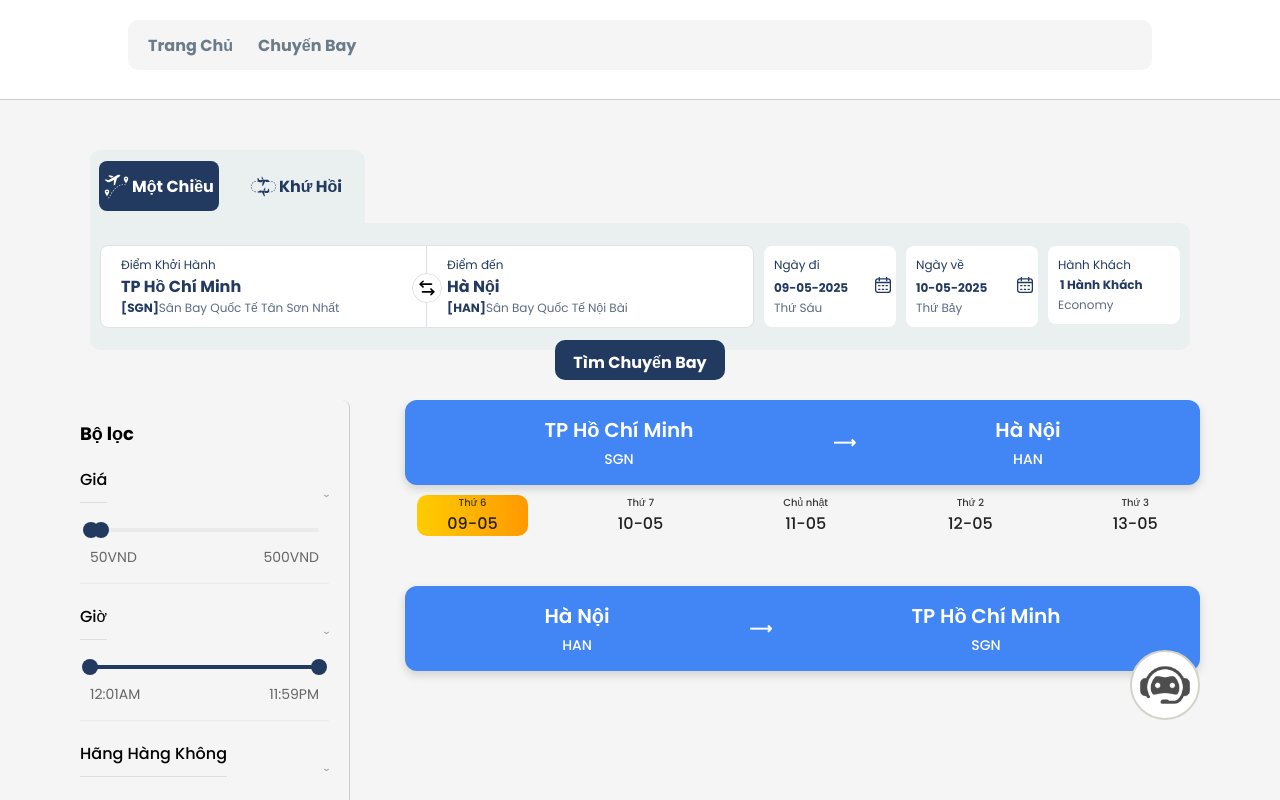
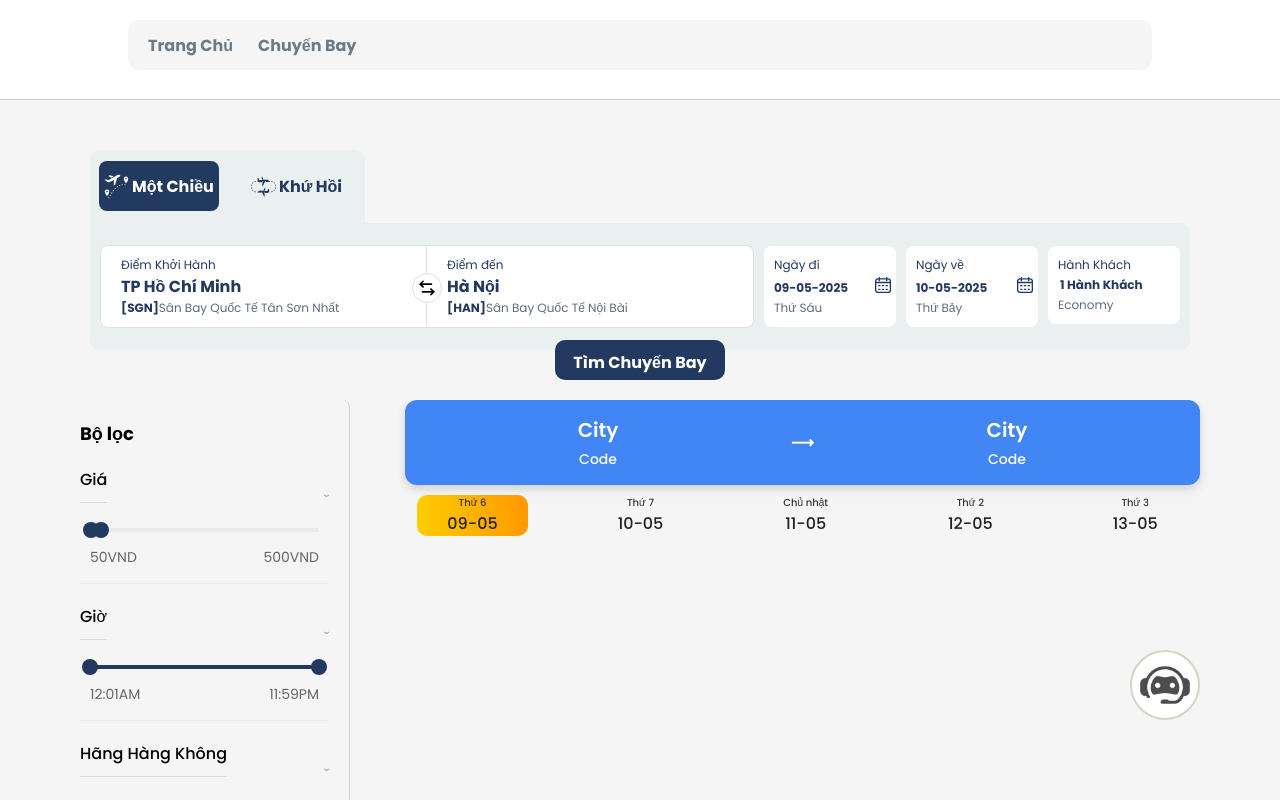
Before and after one commit to NTriCuong/project_CNPM, a React (Create React App) app: page /booking in a window 1280 px wide. Shown: the top 800 px of the page. Built offline with nearby package versions, Linux system fonts and the light colour scheme; a web font is replaced by a local one.

Commit message:
xử lý giao diện hoàng thiện 98%

```diff
--- a/src/component/search/FlightSearchBox.js
+++ b/src/component/search/FlightSearchBox.js
@@ -24,6 +24,7 @@ import { format, parse } from "date-fns";
 import { appendFlightData, setFlightData } from "../../redux/searchFlightSlice";
 import { useNavigate } from "react-router-dom";
 import { setDataDisplay } from "../../redux/dataDisplay";
+import { setIsSearch } from "../../redux/isSearch";
 
 function FlightSearchBox({ className }) {
   const navigate = useNavigate();
@@ -66,6 +67,7 @@ function FlightSearchBox({ className }) {
 
   const handleSubmit = (e) => {
     e.preventDefault();
+      Dispath(setIsSearch(true));
     // kiểm tra khứ hồi hay 1 chiều
     const today = new Date();
     const departureDate = parse(
--- a/src/component/search/component/datefield/DatePickerCustom.js
+++ b/src/component/search/component/datefield/DatePickerCustom.js
@@ -14,7 +14,6 @@ import { selectSearchData } from "../../../../redux/Store";
 const DatePickerCustom = ({ flag }) => {
   //true ngay di false ngay ve
   const selectDatasearch = useSelector(selectSearchData);
-  console.log("selectDatasearch", selectDatasearch);
 
   const [selectedDate, setSelectedDate] = useState(() => {
     const dateString = flag
@@ -55,7 +54,6 @@ const DatePickerCustom = ({ flag }) => {
     {value || "Chọn ngày"}
   </div>
 ));
-console.log("selectedDate", selectedDate);
 
   return (
     <div className="date-picker-customy">
--- a/src/page/bookingPage/component/FlightList.css
+++ b/src/page/bookingPage/component/FlightList.css
@@ -3,7 +3,9 @@
     background-color: #f5f5f5;
     width: 100%;
 }
-
+.is-search{
+    max-height: 500px;
+}
 /* Route header styles */
 .route-header {
     background-color: #4285F4;
--- a/src/page/bookingPage/component/FlightList.js
+++ b/src/page/bookingPage/component/FlightList.js
@@ -1,13 +1,15 @@
 import "./FlightList.css";
 import DateSelector from "./date/DateSelector";
 import FlightDetails from "./list/FlightDetails"
-import { selectSearchData } from "../../../redux/Store";
+import { selectIsSearch, selectSearchData } from "../../../redux/Store";
 import { useSelector } from "react-redux";
 
 
 function Flightlist() {
 
   const searchData = useSelector(selectSearchData);
+  const isSearch = useSelector(selectIsSearch)
+  const isRecover = useSelector(selectIsSearch);
   return (
     <div>
           <div className="flight-list-container">
@@ -16,13 +18,13 @@ function Flightlist() {
               <div className="route-header">
                 <div className="route-info">
                   <div className="route-location">
-                    <h2>{searchData.departureLocation.city}</h2>
-                    <div className="airport-code">{searchData.departureLocation.codeCity}</div>
+                    <h2>{!isSearch?'City':searchData.departureLocation.city}</h2>
+                    <div className="airport-code">{!isSearch?'Code':searchData.departureLocation.codeCity}</div>
                   </div>
                   <div className="route-arrow">⟶</div>
                   <div className="route-location">
-                    <h2>{searchData.arrivalLocation.city}</h2>
-                    <div className="airport-code">{searchData.arrivalLocation.codeCity}</div>
+                    <h2>{!isSearch?'City':searchData.arrivalLocation.city}</h2>
+                    <div className="airport-code">{!isSearch?'Code':searchData.arrivalLocation.codeCity}</div>
                   </div>
                 </div>
                 <button className="collapse-button">
@@ -30,8 +32,8 @@ function Flightlist() {
               </div>
             </div>
             <DateSelector />
-            <FlightDetails classify={searchData.departureLocation.codeCity} />
-            <div className="flight-section">
+            <FlightDetails className={!isSearch?"is-search":''} classify={searchData.departureLocation.codeCity} />
+           {!isSearch?<></>:<> <div className="flight-section">
               <div className="route-header">
                 <div className="route-info">
                   <div className="route-location">
@@ -48,7 +50,7 @@ function Flightlist() {
                 </button>
               </div>
             </div>
-            <FlightDetails classify={searchData.arrivalLocation.codeCity}/>
+            <FlightDetails classify={searchData.arrivalLocation.codeCity}/></>}
           </div>
     </div>
   );
--- a/src/page/bookingPage/component/list/FlightDetails.css
+++ b/src/page/bookingPage/component/list/FlightDetails.css
@@ -3,7 +3,7 @@
   margin: 20px auto;
   font-family: "Roboto", sans-serif;
   overflow-x: scroll;
-  max-height: 300px;
+  max-height: 300px ;
 }
 
 .flight-card {
--- a/src/page/bookingPage/component/list/FlightDetails.js
+++ b/src/page/bookingPage/component/list/FlightDetails.js
@@ -28,14 +28,14 @@ const logoVJ = "https://seeklogo.com/images/V/vietjet-aviation-logo-A823494846-s
 
 
 
-const FlightDetails = ({classify}) => {
+const FlightDetails = ({classify,className}) => {
   const dataDisplay = useSelector(selectDataDisplay);
 
 
   const data = dataDisplay?.filter((item) => item.departure_airport === classify);// item % 2 == 0
 
   return (
-    <div className="flight-list">
+    <div className={`flight-list ${className}`}>
       {data.map((flight) => (
         <div className="flight-card">
           <div className="flight-info">
--- a/src/redux/Store.js
+++ b/src/redux/Store.js
@@ -6,7 +6,7 @@ import searchDataClice from './searchDataClice';
 import flightSearchSlice from './searchFlightSlice';
 import dataDisplay from './dataDisplay';
 import { dataClientDisplay } from './dataClientDisplay';
-
+import isSearch from './isSearch';
 const store = configureStore({
   reducer: {
     // nơi thêm các reducer vào store
@@ -18,7 +18,8 @@ const store = configureStore({
     searchDataClice:searchDataClice,
     searchFlight: flightSearchSlice,
     dataClientDisplay:dataClientDisplay,
-    dataDisplay: dataDisplay
+    dataDisplay: dataDisplay ,
+    isSearch: isSearch,
   }
 });
 
@@ -29,4 +30,5 @@ export const selectSearchData = (state)=>state.searchDataClice.data;
 export const selectSearchFlight = (state)=>state.searchFlight.data || [];
 export const selectDataClientDisplay = (state) => state.dataClientDisplay;
 export const selectDataDisplay = (state) => state.dataDisplay.data;
+export const selectIsSearch = (state) => state.isSearch.data;
 export default store;
--- /dev/null
+++ b/src/redux/isSearch.js
@@ -0,0 +1,17 @@
+// redux/flightSearchSlice.js
+import { createSlice } from "@reduxjs/toolkit";
+
+const isSearch = createSlice({
+  name: "is search",
+  initialState: {
+    data: false,
+  },
+  reducers: {
+    setIsSearch: (state, action) => {
+      state.data = action.payload
+    },
+  }
+});
+
+export const { setIsSearch} = isSearch.actions;
+export default isSearch.reducer;
--- a/src/router/AppRouter.js
+++ b/src/router/AppRouter.js
@@ -18,7 +18,6 @@ function AppRouter() {
 const PrivateRoute = ({ children }) => {
   return isAuthenticated() ? children : <Navigate to="/admin-login" replace />;
 };
-          console.log(isAuthenticated());
   return (
     <Router>
       <Routes>
```
